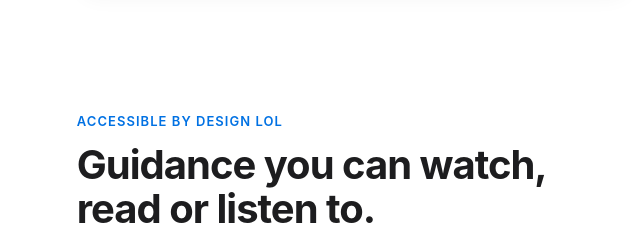
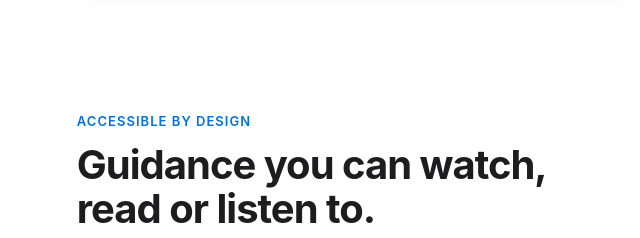
Before and after one commit to XAkuma22/WebProject, a plain HTML site: page HomePageMain.html in a window 1280 px wide. Shown: the part 1621-1859 px from the top of the page, 0-640 px from the left. Drawn offline with Linux system fonts and the light colour scheme.

Commit message:
Updated HomePageMain

```diff
--- a/HomePageMain.html
+++ b/HomePageMain.html
@@ -346,7 +346,7 @@
     <section class="section" id="accessibility" aria-labelledby="a11yTitle">
       <div class="split">
         <div>
-          <span class="eyebrow">Accessible by design LOL</span>
+          <span class="eyebrow">Accessible by design</span>
           <h2 id="a11yTitle">Guidance you can watch, read or listen to.</h2>
           <p>Every guide includes a narrated video tutorial and an audio to follow the demonstration presented by the video, so people with low vision or blindness get the same thorough help.</p>
           <ul class="checklist">
```
